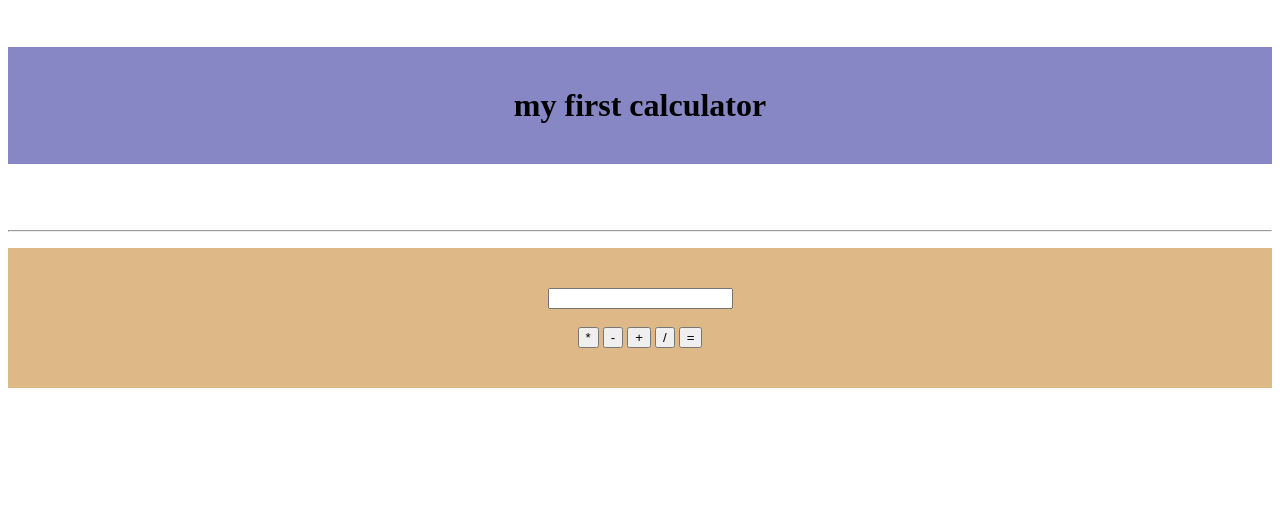
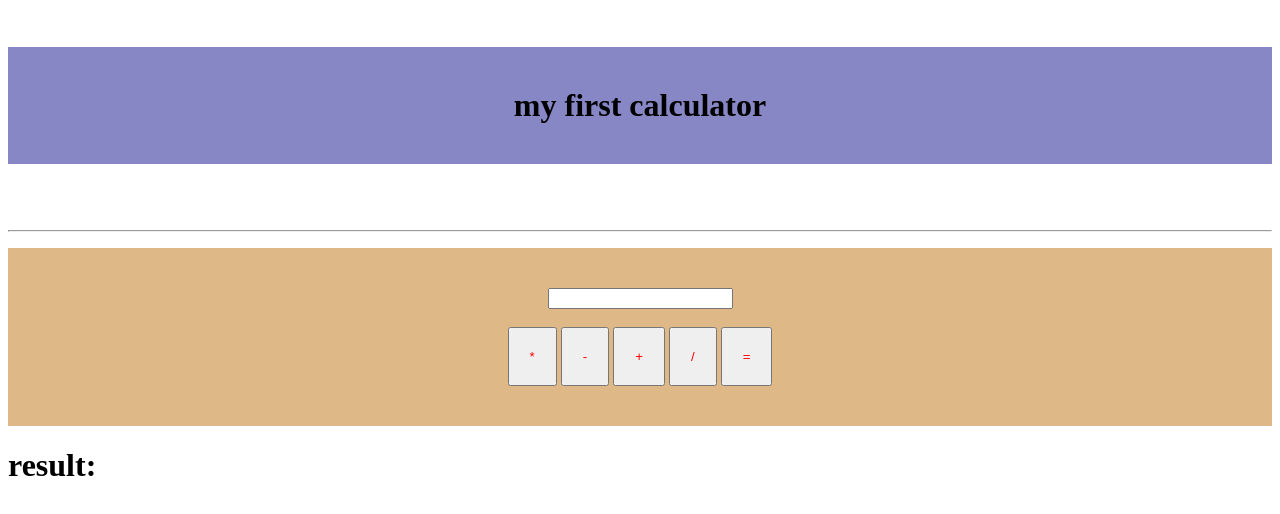
Before and after one commit to ataramaruma/JavaScript, a plain HTML site: page html/learning_html.html in a window 1280 px wide. Drawn offline with Linux system fonts and the light colour scheme.

Commit message:
Add files via upload

```diff
--- a/html/learning_html.html
+++ b/html/learning_html.html
@@ -8,17 +8,22 @@
         padding: 40px;
         text-align: center;
       }
-    #theCalculator{
+      #theCalculator {
         background-color: burlywood;
         color: #000;
         padding: 40px;
         text-align: center;
       }
-
+      .button {
+        padding: 20px;
+        color: rgb(255, 0, 0);
+      }
     </style>
     <title>My first Js program</title>
+    <script src="JavaScript\html\calculator-code.js"></script>
     <meta charset="UTF-8" />
     <meta name="description" content="this is a science calculator" />
+    <link rel="stylesheet" href="stylecss" />
   </head>
   <body>
     <br />
@@ -28,13 +33,16 @@
       <hr />
     </header>
     <p id="theCalculator">
-      <input type="number"/>
-      <br/><br/>
-      <button type="button">*</button>
-      <button type="button">-</button>
-      <button type="button">+</button>
-      <button type="button">/</button>
-      <button type="button">=</button>
+      <input type="number" />
+      <br /><br />
+      <button type="button" , onclick="duplicate()" , class="button">*</button>
+      <button type="button" , onclick="Subtraction()" , class="button">
+        -
+      </button>
+      <button type="button" , onclick="add()" , class="button">+</button>
+      <button type="button" , onclick="divide()" , class="button">/</button>
+      <button type="button" , class="button">=</button>
     </p>
+    <h1>result:</h1>
   </body>
 </html>
```
Also changed, not shown: html/calculator-code.js (added, +24 -0 lines). Lines whose indentation alone changed are shown as unchanged.
